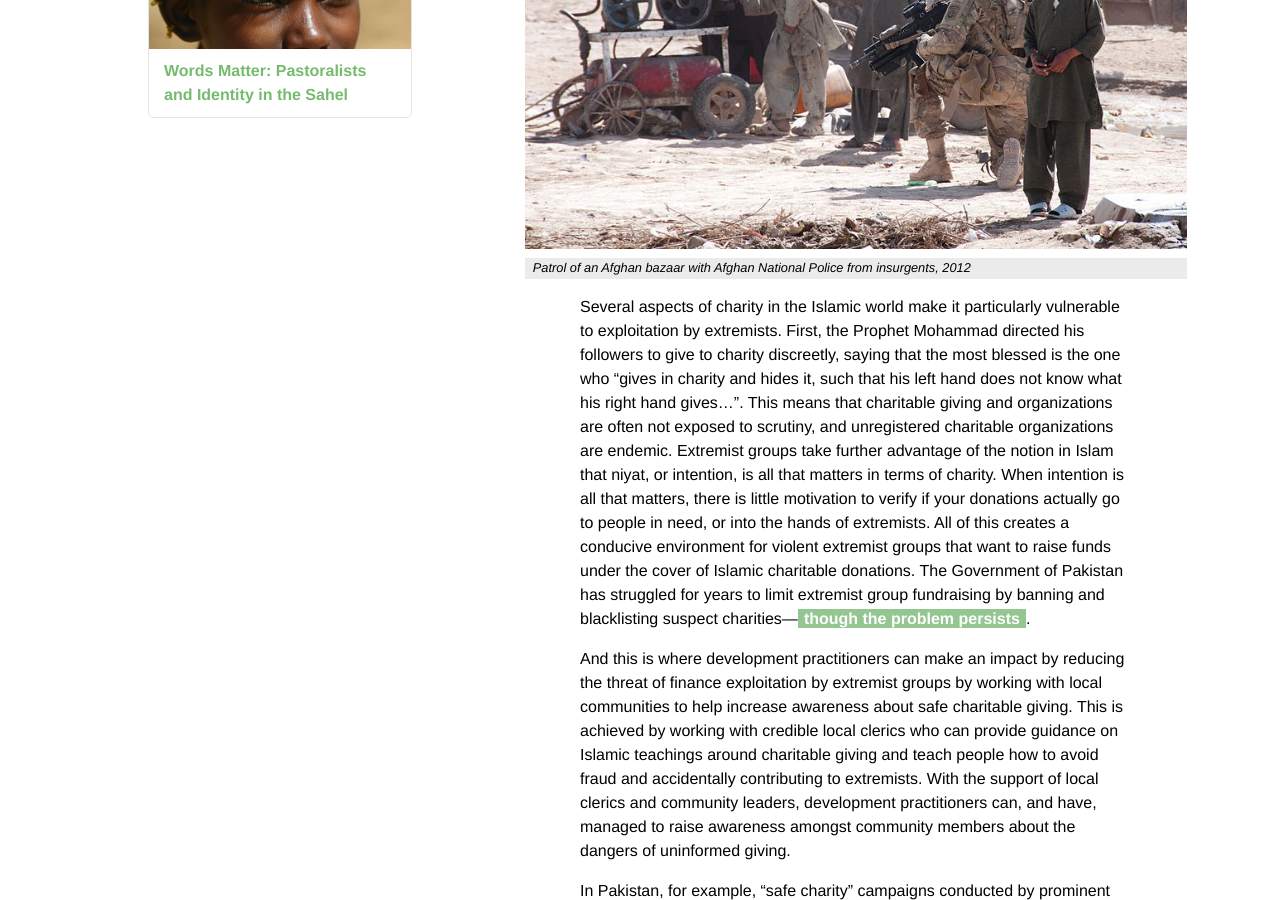
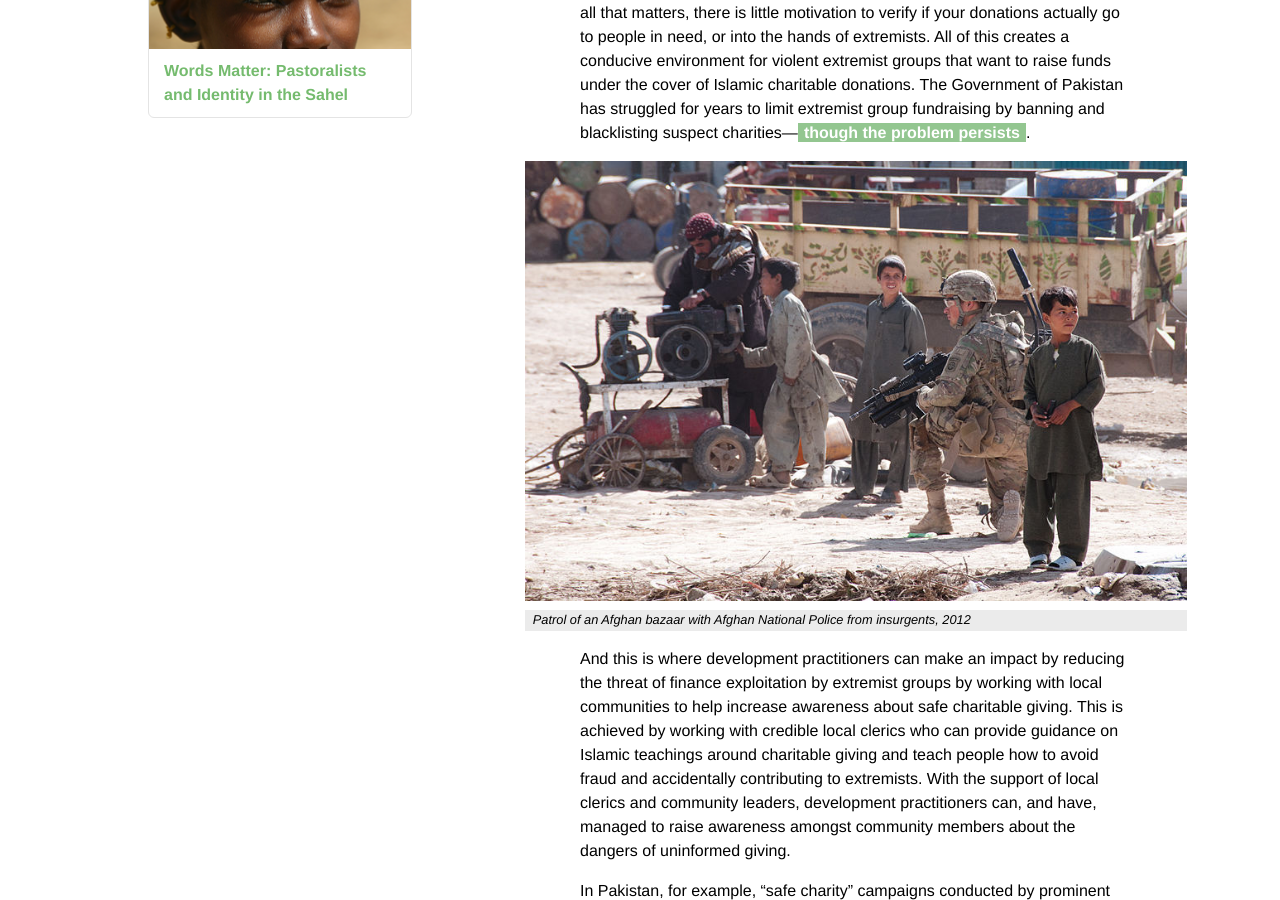
Before and after one commit to BryanSchuetz/CS-, a Jekyll site: the page built from _posts/2018-07-20-the-money-trail-part-i-safe-charitable-giving-in-pakistan.markdown, in a window 1280 px wide and 900 px high, scrolled down 1414 px. Built offline with Jekyll 4.4.1, drawn with Linux system fonts in a browser that asks for light colours.

```diff
--- a/_posts/2018-07-20-the-money-trail-part-i-safe-charitable-giving-in-pakistan.markdown
+++ b/_posts/2018-07-20-the-money-trail-part-i-safe-charitable-giving-in-pakistan.markdown
@@ -21,9 +21,9 @@ thumbnail: "/uploads/800px-Afghan_children_request_leaflets_in_a_Bagram_bazaar-1
 
 One of the main pillars of Islam is the injunction to give charity to those in need. Muslims answer this call to the tune of hundreds of billions, if not trillions, of dollars a year. Some estimates suggest that [between $200 billion and $1 trillion is spent annually in Zakat charitable donations alone](http://devinit.org/wp-content/uploads/2015/03/ONLINE-Zakat_report_V9a.pdf). This figure does not include other forms of Islamic charity such as Sadaqah, Fitrana, Kharj, or Khums. A developing country such as Pakistan, for example, [gives more than $2 billion annually to charity](https://tribune.com.pk/story/1664949/9-pakistan-one-charitable-nations-world-reveals-stanford-study/)—more than 1 percent of the country’s gross domestic product. In just one month during Ramadan 2017, British Muslims donated considerably more than $150 million. These figures are mind-blowing, and it is no surprise that extremist groups want in on the action.
 
+Several aspects of charity in the Islamic world make it particularly vulnerable to exploitation by extremists. First, the Prophet Mohammad directed his followers to give to charity discreetly, saying that the most blessed is the one who “gives in charity and hides it, such that his left hand does not know what his right hand gives…”.  This means that charitable giving and organizations are often not exposed to scrutiny, and unregistered charitable organizations are endemic. Extremist groups take further advantage of the notion in Islam that niyat, or intention, is all that matters in terms of charity. When intention is all that matters, there is little motivation to verify if your donations actually go to people in need, or into the hands of extremists. All of this creates a conducive environment for violent extremist groups that want to raise funds under the cover of Islamic charitable donations. The Government of Pakistan has struggled for years to limit extremist group fundraising by banning and blacklisting suspect charities—[though the problem persists](https://www.reuters.com/article/us-pakistan-militants-exclusive/exclusive-pakistan-plans-takeover-of-charities-run-by-islamist-figure-u-s-has-targeted-idUSKBN1EQ0T6).
+
 ![Paratroopers_Patrol_Ghazni_Bazaar_with_Afghan_Police_120429-A-kj310-006.jpg](/uploads/Paratroopers_Patrol_Ghazni_Bazaar_with_Afghan_Police_120429-A-kj310-006.jpg)` Patrol of an Afghan bazaar with Afghan National Police from insurgents, 2012`
-
-Several aspects of charity in the Islamic world make it particularly vulnerable to exploitation by extremists. First, the Prophet Mohammad directed his followers to give to charity discreetly, saying that the most blessed is the one who “gives in charity and hides it, such that his left hand does not know what his right hand gives…”.  This means that charitable giving and organizations are often not exposed to scrutiny, and unregistered charitable organizations are endemic. Extremist groups take further advantage of the notion in Islam that niyat, or intention, is all that matters in terms of charity. When intention is all that matters, there is little motivation to verify if your donations actually go to people in need, or into the hands of extremists. All of this creates a conducive environment for violent extremist groups that want to raise funds under the cover of Islamic charitable donations. The Government of Pakistan has struggled for years to limit extremist group fundraising by banning and blacklisting suspect charities—[though the problem persists](https://www.reuters.com/article/us-pakistan-militants-exclusive/exclusive-pakistan-plans-takeover-of-charities-run-by-islamist-figure-u-s-has-targeted-idUSKBN1EQ0T6).
 
 And this is where development practitioners can make an impact by reducing the threat of finance exploitation by extremist groups by working with local communities to help increase awareness about safe charitable giving. This is achieved by working with credible local clerics who can provide guidance on Islamic teachings around charitable giving and teach people how to avoid fraud and accidentally contributing to extremists. With the support of local clerics and community leaders, development practitioners can, and have, managed to raise awareness amongst community members about the dangers of uninformed giving.
 
```
